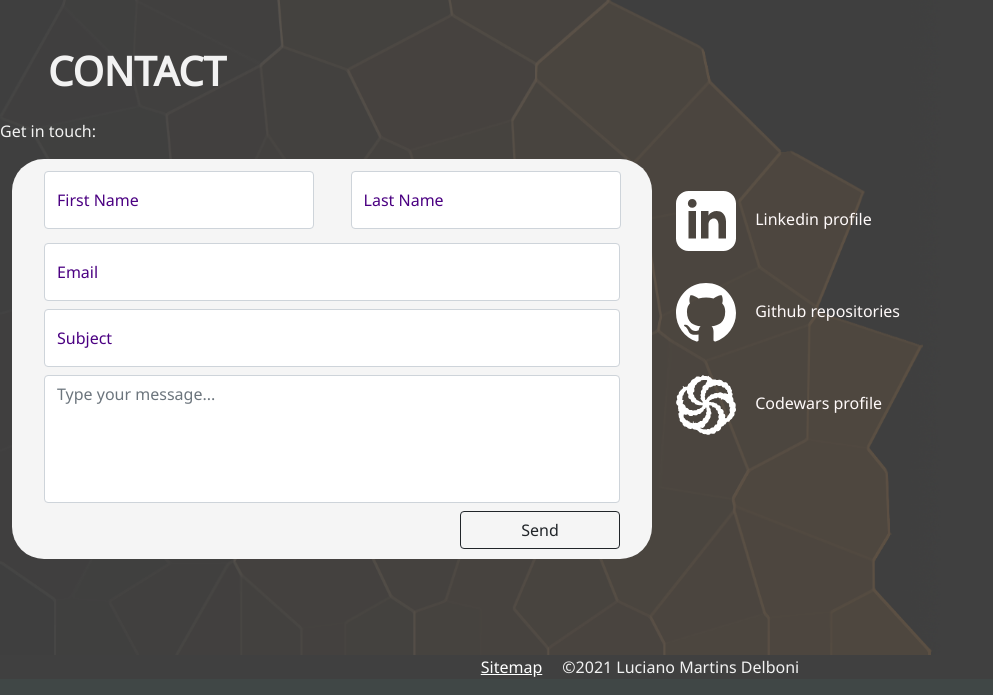
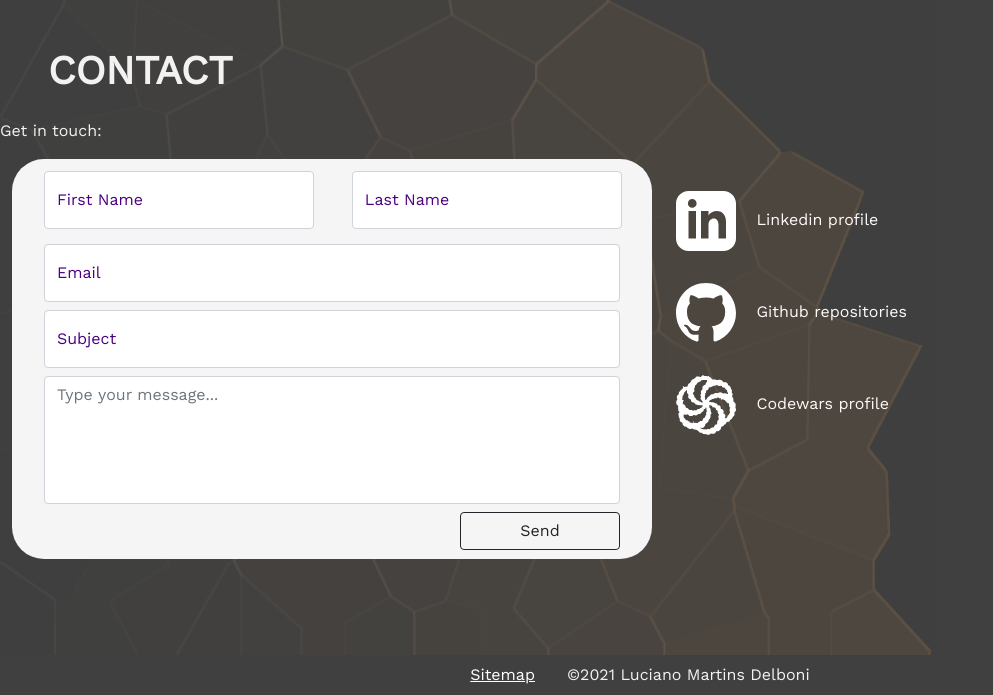
Before and after one commit to lucianodelboni/portfolio, a Django app: page / in a window 1280 px wide. Shown: the part 2161-2856 px from the top of the page, without its empty margins (0-993 px from the left). Run offline with Django 3.2, Linux system fonts and the light colour scheme.

Commit message:
adjusting font family and footer style

```diff
--- a/Portfolio/base_templates/base.html
+++ b/Portfolio/base_templates/base.html
@@ -8,7 +8,7 @@
     <meta name="referrer" content="origin">
 
     <!--Importing google fonts-->
-    <link rel="stylesheet" href="https://fonts.googleapis.com/css?family=Noto Sans" />
+    <link rel="stylesheet" href="https://fonts.googleapis.com/css?family=Noto Sans|Montserrat|Work Sans" />
 
     <!--Bootstrap link-->
     <link href="https://cdn.jsdelivr.net/npm/bootstrap@5.0.0-beta3/dist/css/bootstrap.min.css" rel="stylesheet" integrity="sha384-eOJMYsd53ii+scO/bJGFsiCZc+5NDVN2yr8+0RDqr0Ql0h+rP48ckxlpbzKgwra6" crossorigin="anonymous">
--- a/portfolio_app/static/css/styles.css
+++ b/portfolio_app/static/css/styles.css
@@ -4,7 +4,7 @@ html{
 }
 
 *{
-    font-family: 'Noto Sans';
+    font-family: 'Work Sans';
     color: hsl(0,0%,95%);
 }
 
@@ -22,7 +22,7 @@ form > div > label{
 }
 
 footer{
-    display: block;
+    white-space: nowrap;
 }
 
 .navbar{
@@ -215,8 +215,9 @@ polygon.arrow__top{
             brightness(1);
 }
 
-.footer__space{
-    padding: 0px 10px;
+.footer__style{
+    display: inline-block;
+    margin: 0.5rem 1rem;
 }
 
 
--- a/portfolio_app/templates/landing_page.html
+++ b/portfolio_app/templates/landing_page.html
@@ -127,7 +127,7 @@
       <div class="container-fluid">
         <div class="row">
           <div class="col">
-            <form class="form__style" action="https://formsubmit.co/lucianodelboni.tech@gmail.com" method="POST">
+            <form class="form__style" action="https://formsubmit.co/lucianodelboni.tech@gmail.com" method="POST" autocomplete="off">
               <div class="form-floating form__firstlastname_space">
                 <input class="form-control" type="text" placeholder="First Name" id="first_name" name="Fname" required>
                 <label for="first_name">First Name</label>
@@ -137,7 +137,7 @@
                 <label for="last_name">Last Name</label>
               </div>
               <div class="form-floating form__elements_space">
-                <input class="form-control" type="email" placeholder="Email" name="Email" id="email">
+                <input class="form-control" type="email" placeholder="Email" name="Email" id="email" required>
                 <label for="email">Email</label>
               </div>
               <div class="form-floating form__elements_space">
@@ -152,6 +152,7 @@
               </div>
             </form>
           </div>
+
           <!--Second contact section-->
           <div class="col">
             <div class="contact__space">
@@ -175,13 +176,12 @@
           </div>
         </div>
       </div>
-
     </div>
     <footer class="d-flex justify-content-center">
-      <div class="footer__space">
+      <div class="footer__style">
         <a href="" style="color:white;">Sitemap</a>
       </div>
-      <div class="footer__space">
+      <div class="footer__style">
         <span>©2021 Luciano Martins Delboni</span>
       </div>
     </footer>
```
